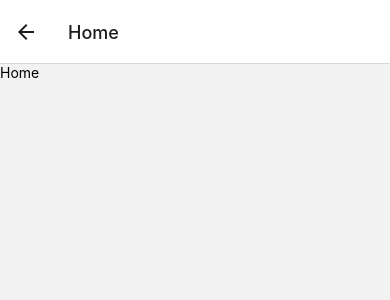
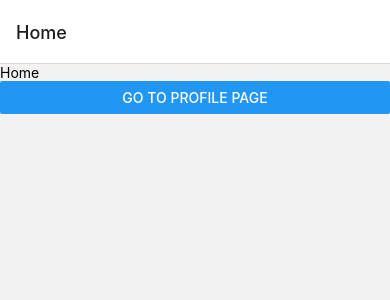
Before and after one commit to dinhnguyenminhhoang/ReactNavtive, a React Native app in the folder networking/: screen /Home in a window 390 px wide. Shown: the top 300 px of the page. Built offline with nearby package versions, Linux system fonts and the light colour scheme.

Commit message:
Navigation between Screens

```diff
--- a/networking/App.js
+++ b/networking/App.js
@@ -19,7 +19,7 @@ export default function App() {
     const Stack = createNativeStackNavigator();
     return (
         <NavigationContainer>
-            <Stack.Navigator initialRouteName="Settings">
+            <Stack.Navigator initialRouteName="Home">
                 <Stack.Screen name="Home" component={Home} />
                 <Stack.Screen name="Notifications" component={Notifications} />
                 <Stack.Screen name="Profile" component={Profile} />
--- a/networking/Screens/Home.js
+++ b/networking/Screens/Home.js
@@ -1,10 +1,14 @@
-import { View, Text } from "react-native";
+import { View, Text, Button } from "react-native";
 import React from "react";
 
-export default function Home() {
+export default function Home({ navigation }) {
     return (
         <View>
             <Text>Home</Text>
+            <Button
+                title="go to profile page"
+                onPress={() => navigation.navigate("Profile")}
+            ></Button>
         </View>
     );
 }
```
